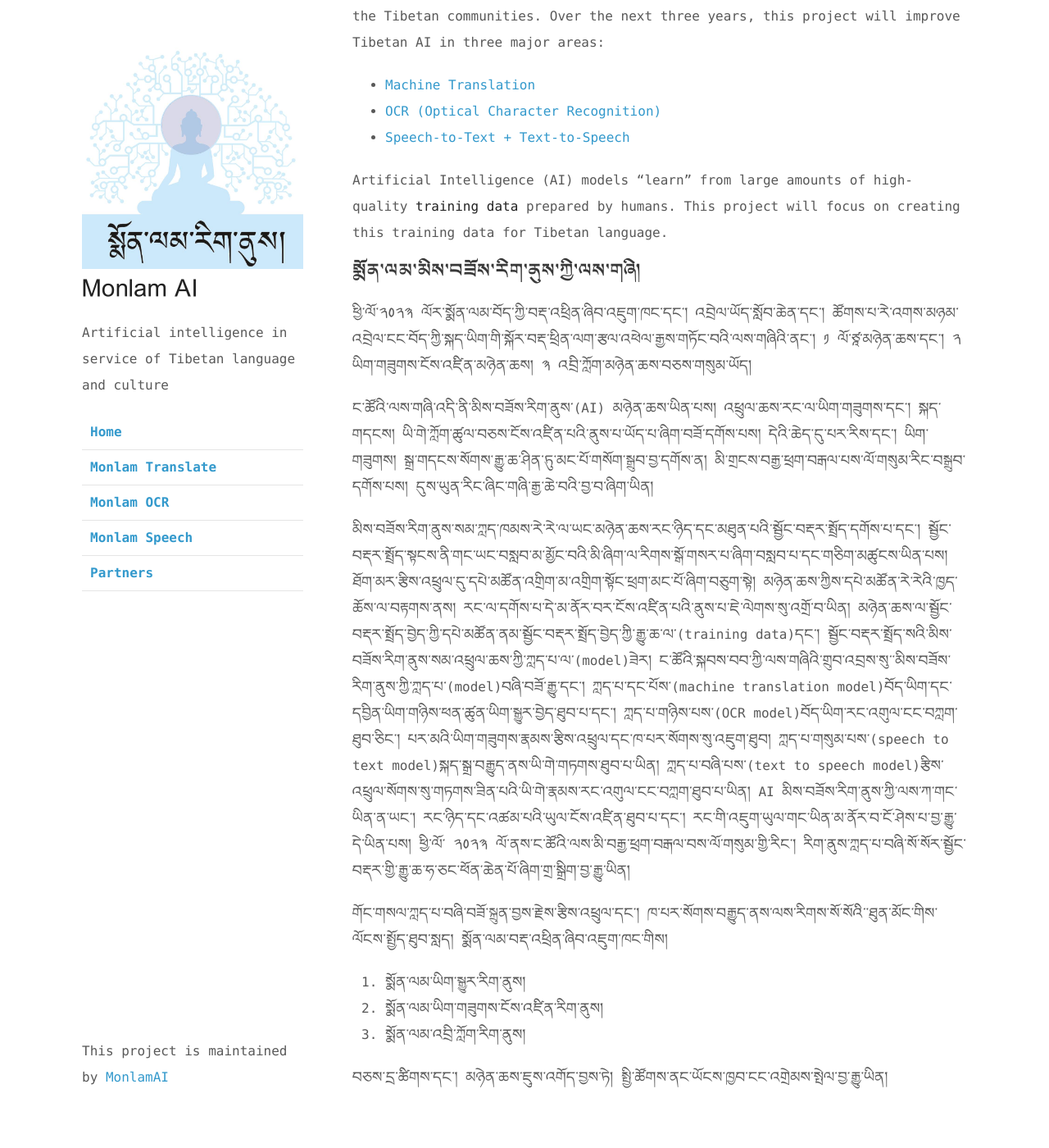
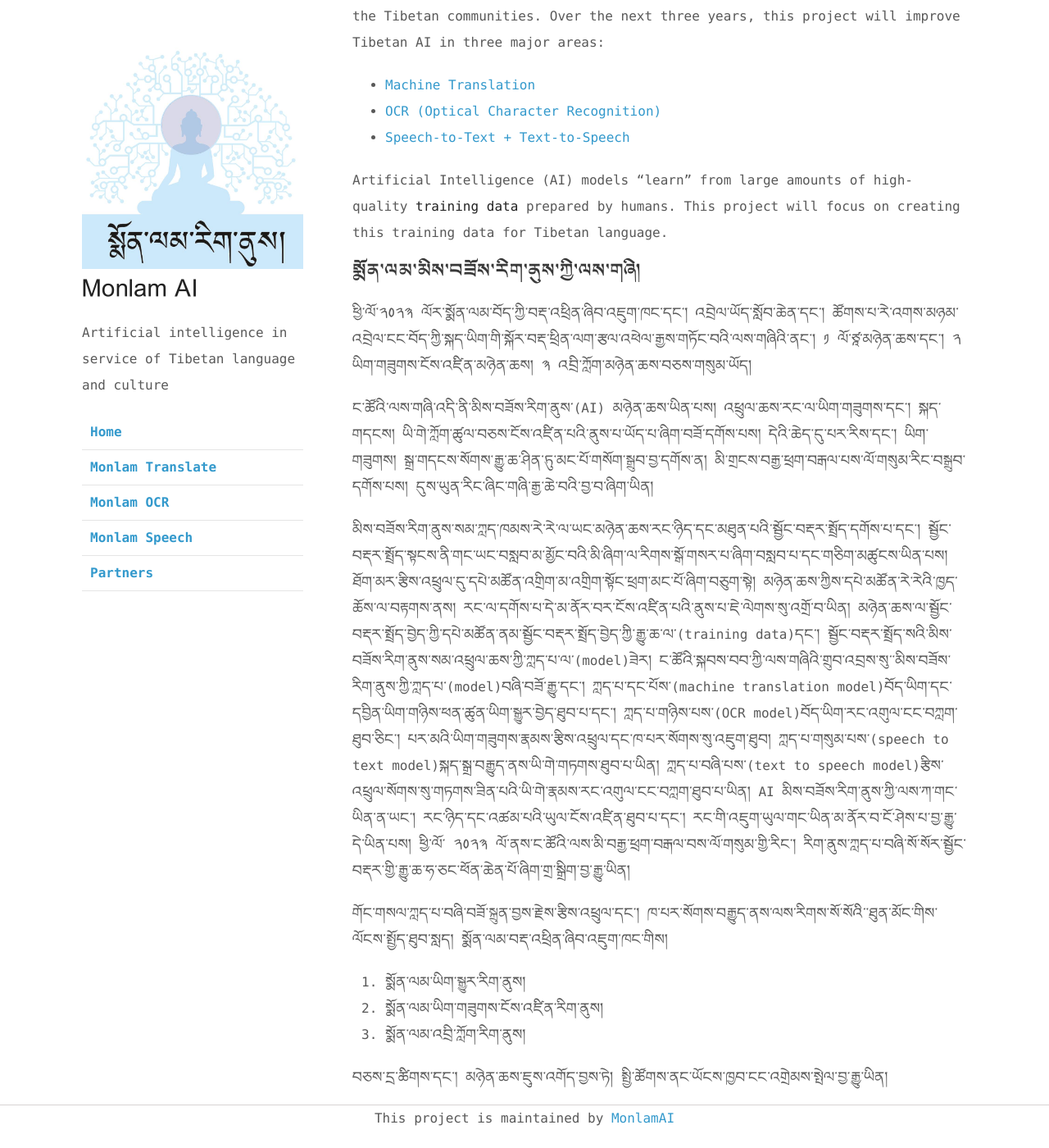
Before and after one commit to MonlamAI/monlam.ai, a Jekyll site: the page built from index.md, in a window 1280 px wide and 1400 px high, scrolled down 118 px. Shown: the whole window at 82% size. Built offline with Jekyll 4.4.1, drawn with Linux system fonts in a browser that asks for light colours.

Commit message:
Update styles.css

```diff
--- a/assets/css/styles.css
+++ b/assets/css/styles.css
@@ -192,11 +192,17 @@
 }
 
 footer {
-  width:270px;
+  /* width:270px;
   float:left;
   position:fixed;
   bottom:50px;
-  -webkit-font-smoothing:subpixel-antialiased;
+  -webkit-font-smoothing:subpixel-antialiased;*/
+  position: fixed;
+   left: 0;
+   bottom: 0;
+   width: 100%;
+  border-top: solid 1px #d7d3d3;
+   text-align: center;
 }
 
 @media print, screen and (max-width: 960px) {
```
